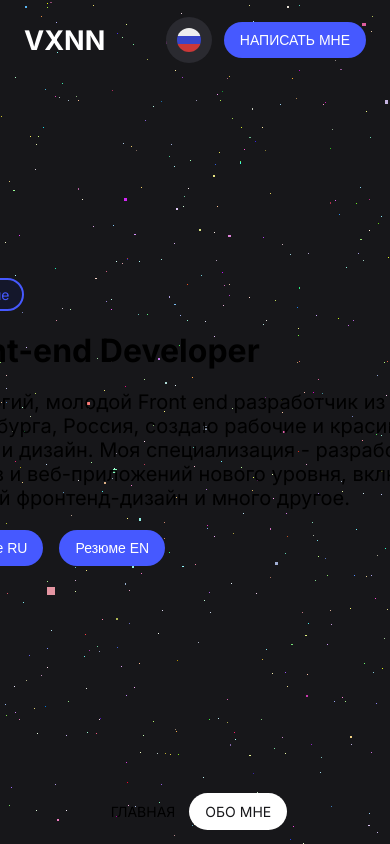
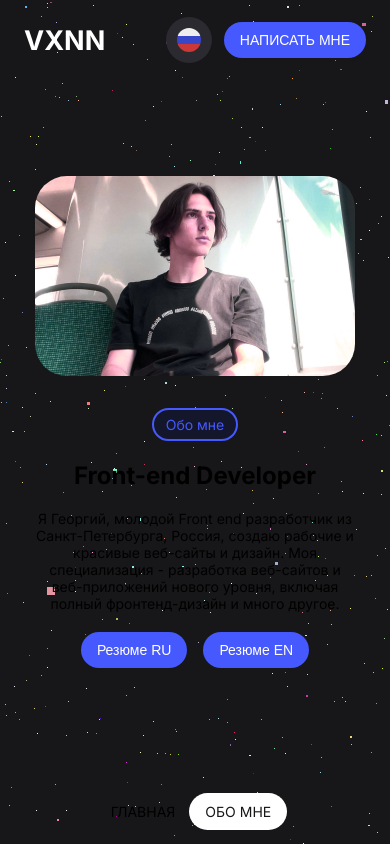
Before and after one commit to AVxnn/vxnnsite_new, a Next.js app: page /about in a window 390 px wide. Built offline with nearby package versions, Linux system fonts and the light colour scheme.

Commit message:
feat: add styles for mobule version

```diff
--- a/shared/components/aboutMe/aboutMe.module.scss
+++ b/shared/components/aboutMe/aboutMe.module.scss
@@ -3,6 +3,13 @@
 .containerAbout {
   display: flex;
   gap: 32px;
+
+  @media screen and (max-width: 720px) {
+    flex-direction: column;
+    align-items: center;
+  }
+
+
   .leftBlock {
     position: relative;
     max-width: 532px;
@@ -12,6 +19,22 @@
     overflow: hidden;
     transition: all 2s ease-in-out;
     animation: hue 3s ease-in-out infinite;
+
+    @media screen and (max-width: 1280px) {
+      max-width: 320px;
+      width: 100%;
+      height: 454px;
+    }
+    @media screen and (max-width: 980px) {
+      max-width: 280px;
+      width: 100%;
+      height: 404px;
+    }
+    @media screen and (max-width: 720px) {
+      max-width: 320px;
+      width: 100%;
+      height: 200px;
+    }
 
     &:hover {
       filter: hue-rotate(720deg);
@@ -30,6 +53,10 @@
     gap: 20px;
     flex-direction: column;
 
+    @media screen and (max-width: 720px) {
+      align-items: center;
+    }
+
     .tag {
       padding: 6px 12px;
       background-color: #14172b;
@@ -42,11 +69,23 @@
     .title {
       font-weight: bold;
       font-size: 32px;
+      @media screen and (max-width: 980px) {
+        font-size: 24px;
+      }
     }
 
     .description {
       width: 548px;
       font-size: 20px;
+      @media screen and (max-width: 980px) {
+        width: 388px;
+        font-size: 14px;
+      }
+      @media screen and (max-width: 720px) {
+        width: 320px;
+        font-size: 14px;
+        text-align: center;
+      }
     }
 
     .formBtns {
```
